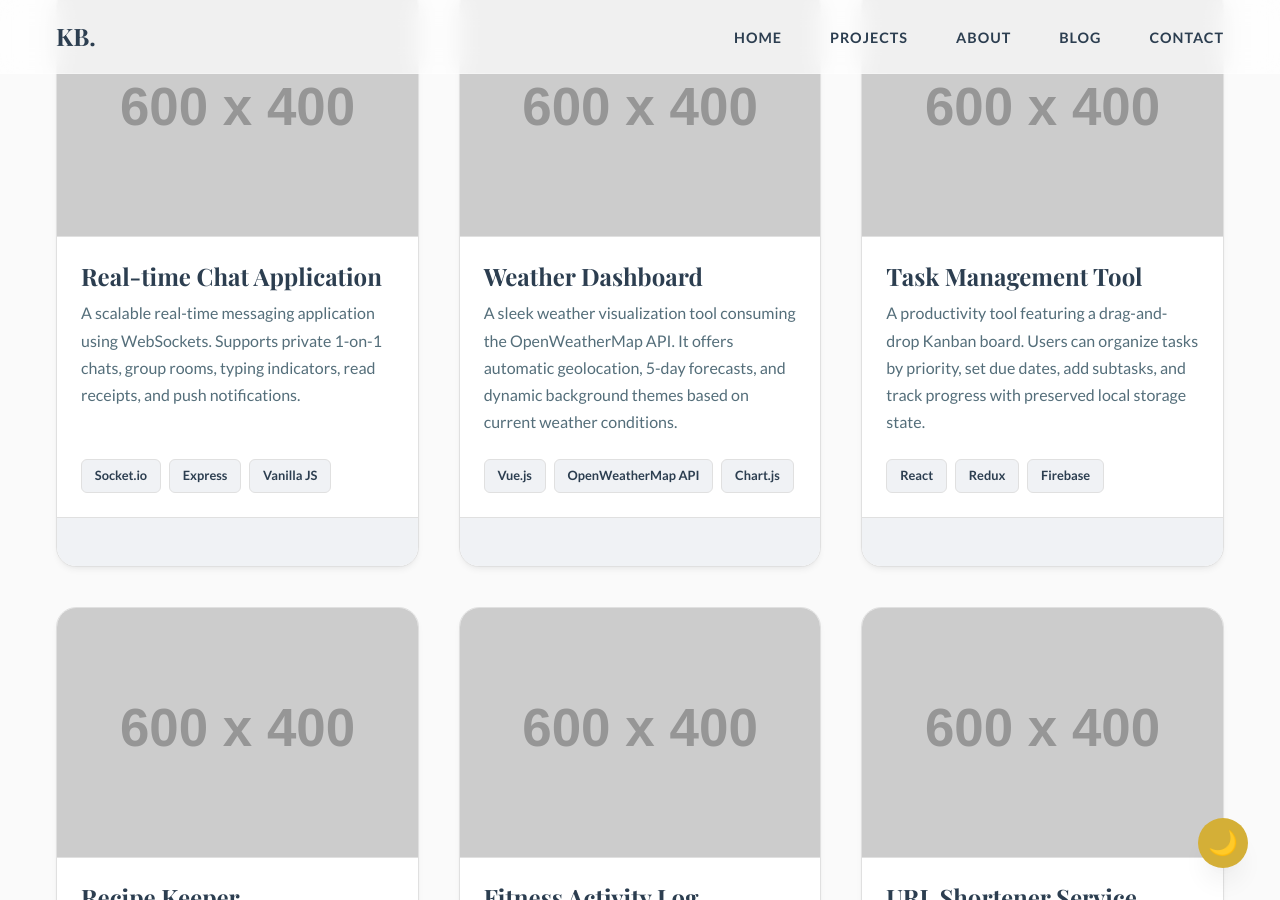
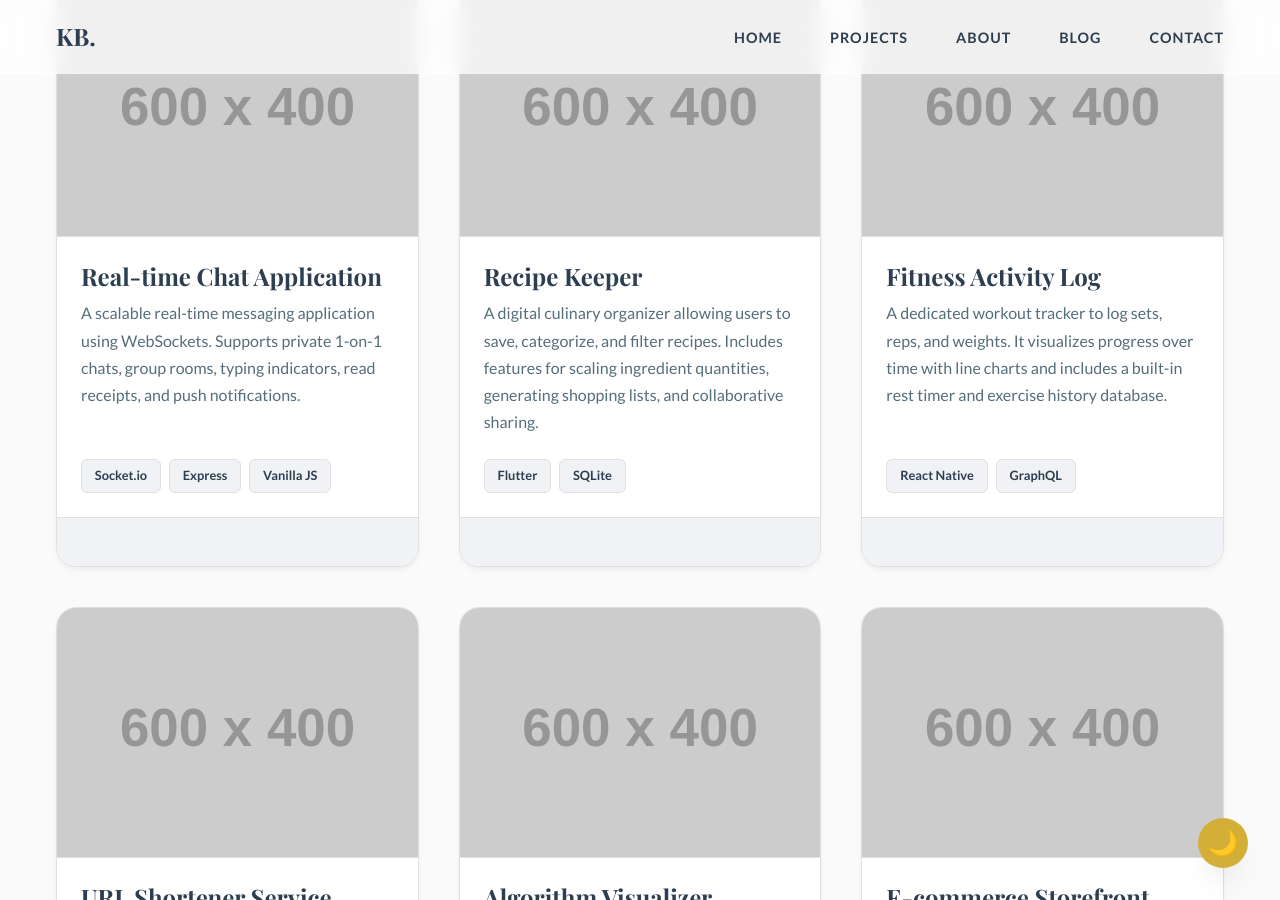
Before and after one commit to kennethkenn/kennethkenn.github.io, a Jekyll site: the page built from projects.md, in a window 1280 px wide and 900 px high, scrolled down 1501 px. Built offline with Jekyll 4.4.1, drawn with Linux system fonts in a browser that asks for light colours; some of the changed text lies outside the part shown.

Commit message:
removed unecessary projects

```diff
--- a/_data/projects.yml
+++ b/_data/projects.yml
@@ -47,20 +47,6 @@
   demo: #
   image: https://placehold.co/600x400/8e44ad/ffffff?text=Chat+App
 
-- title: Weather Dashboard
-  description: A sleek weather visualization tool consuming the OpenWeatherMap API. It offers automatic geolocation, 5-day forecasts, and dynamic background themes based on current weather conditions.
-  tech: Vue.js, OpenWeatherMap API, Chart.js
-  github: #
-  demo: #
-  image: https://placehold.co/600x400/e67e22/ffffff?text=Weather+Dash
-
-- title: Task Management Tool
-  description: A productivity tool featuring a drag-and-drop Kanban board. Users can organize tasks by priority, set due dates, add subtasks, and track progress with preserved local storage state.
-  tech: React, Redux, Firebase
-  github: #
-  demo: #
-  image: https://placehold.co/600x400/c0392b/ffffff?text=Task+Manager
-
 - title: Recipe Keeper
   description: A digital culinary organizer allowing users to save, categorize, and filter recipes. Includes features for scaling ingredient quantities, generating shopping lists, and collaborative sharing.
   tech: Flutter, SQLite
@@ -103,23 +89,9 @@
   demo: #
   image: https://placehold.co/600x400/3498db/ffffff?text=Discussion+Forum
 
-- title: Cross-Platform Desktop Note App
-  description: A privacy-focused, offline-first desktop note-taking app. It supports extensive markdown formatting, local encryption for data security, and seamless cross-platform performance.
-  tech: React, Electron, Node.js
-  github: #
-  demo: #
-  image: https://placehold.co/600x400/e74c3c/ffffff?text=Desktop+Notes
-
 - title: Inventory Scanner Mobile App
   description: A companion mobile application for warehouse staff. It utilizes the camera for barcode/QR scanning to update inventory records instantly and syncs with the central database.
   tech: React Native, Firebase, Camera API
   github: #
   demo: #
   image: https://placehold.co/600x400/f39c12/ffffff?text=Inventory+App
-
-- title: Microservices E-commerce Platform
-  description: A distributed e-commerce backend architected with microservices. It features independent services for product, order, and user management, communicating via RabbitMQ for resilience.
-  tech: Java, Spring Boot, Docker, RabbitMQ
-  github: #
-  demo: #
-  image: https://placehold.co/600x400/9b59b6/ffffff?text=Microservices+Shop
```
